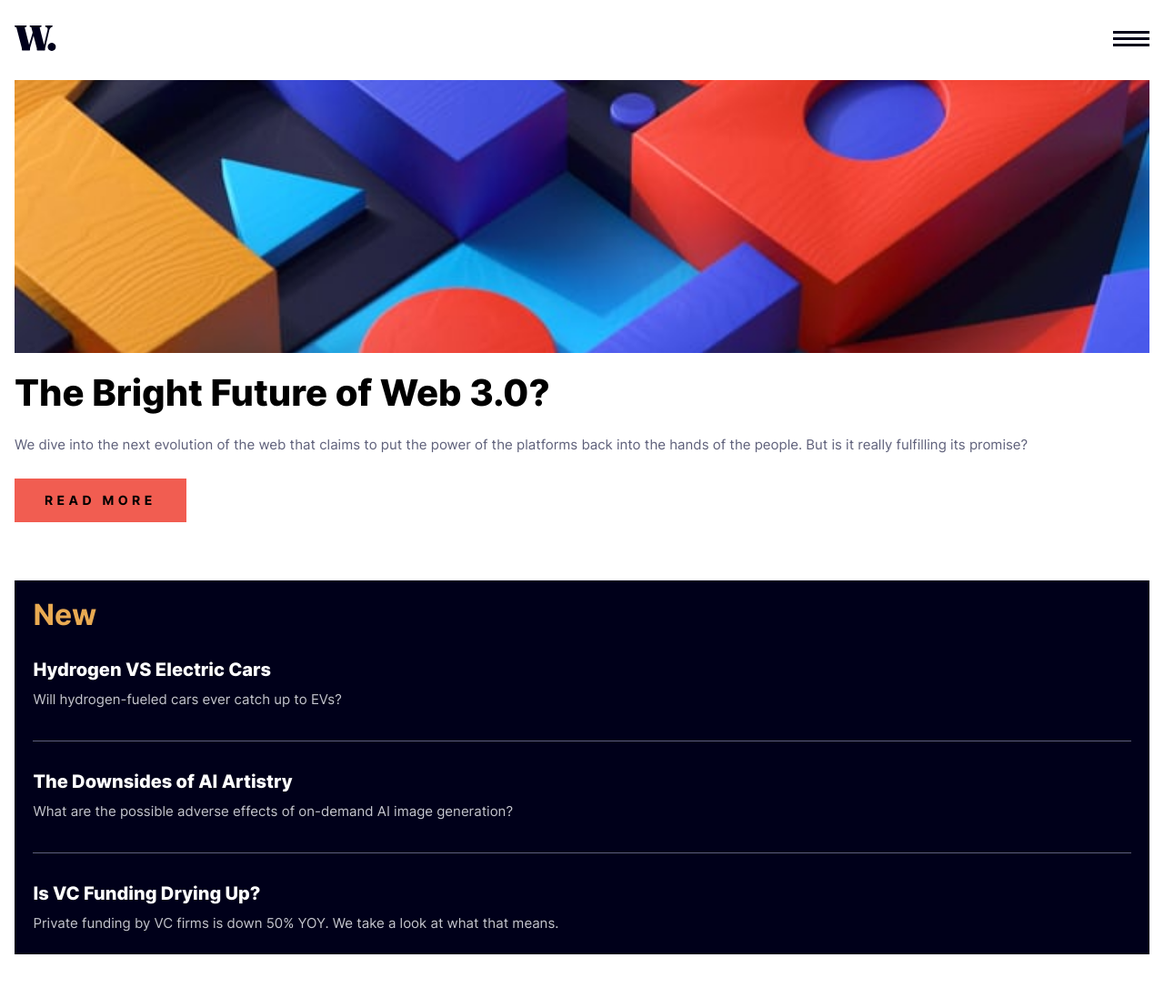
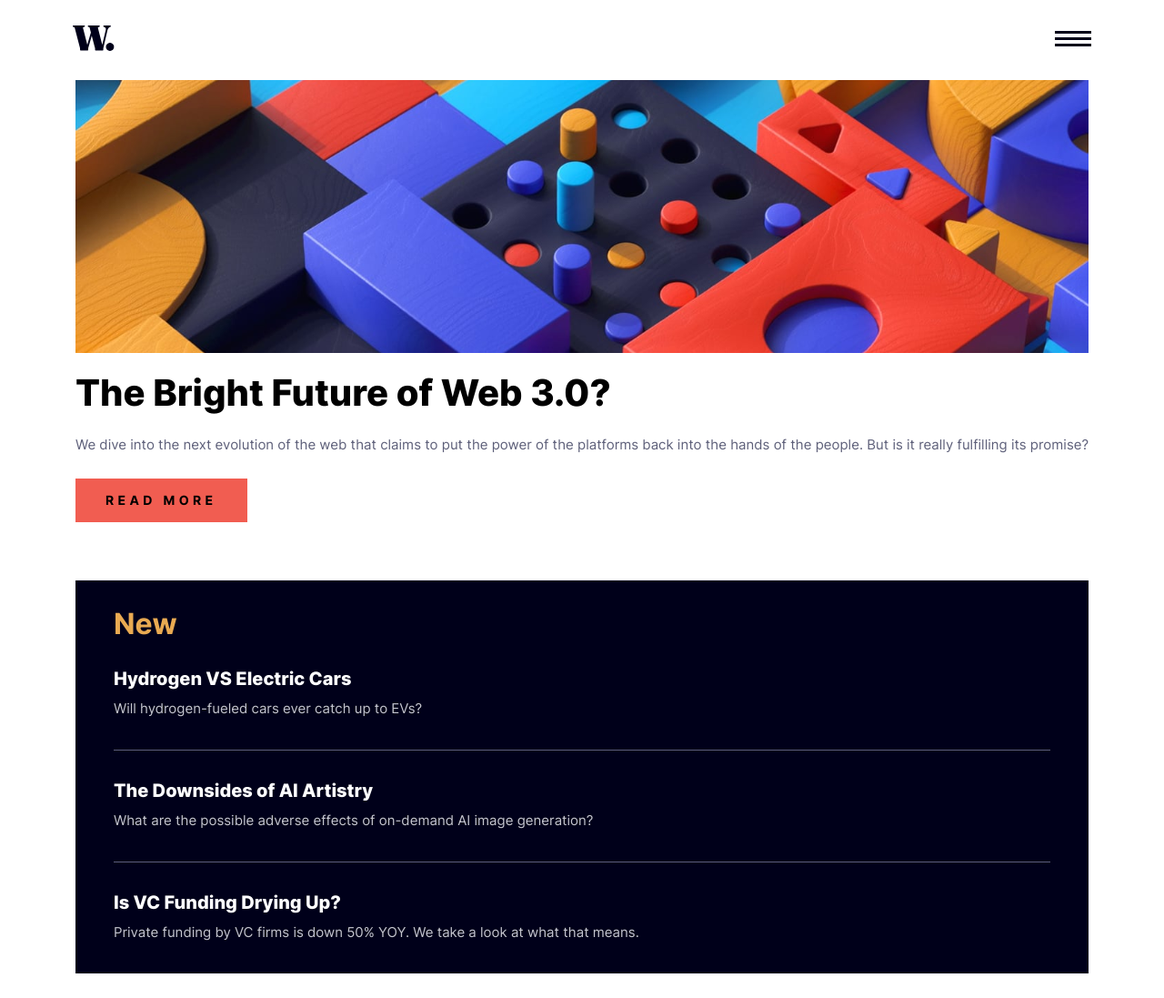
Before and after one commit to cjoak1028/news-homepage, a website: page index.html in a window 1280 px wide. Shown: the top 1097 px of the page at 91% size. Drawn offline with Linux system fonts and the light colour scheme.

Commit message:
Setup mobile layout for responsive desktop layout

```diff
--- a/index.html
+++ b/index.html
@@ -26,8 +26,10 @@
       }
     </style> -->
   </head>
-  <body class="font-inter px-4 py-7">
-    <header class="flex justify-between items-center mb-8">
+  <body
+    class="font-inter px-4 md:px-20 pt-7 pb-20 flex flex-col items-center *:max-w-280"
+  >
+    <header class="flex justify-between w-full mb-8">
       <img src="./assets/images/logo.svg" alt="Company logo" class="h-7" />
       <button><img src="./assets/images/icon-menu.svg" /></button>
       <!-- <nav>
@@ -43,23 +45,27 @@
     <main class="grid grid-cols-3 gap-y-16">
       <article class="col-span-full">
         <div
-          class="h-75 bg-[url(./assets/images/image-web-3-mobile.jpg)] bg-center bg-cover mb-6"
+          class="h-75 bg-[url(./assets/images/image-web-3-mobile.jpg)] md:bg-[url(./assets/images/image-web-3-desktop.jpg)] bg-center bg-cover mb-6"
         ></div>
-        <h1 class="text-[2.5rem]/10 font-extrabold mb-6 color-navy-950">
+        <div class="flex flex-col gap-6">
+          <h1 class="text-[2.5rem]/10 font-extrabold color-navy-950">
             The Bright Future of Web 3.0?
           </h1>
+          <div>
             <p class="text-[0.9375rem]/6.5 text-navy-600 mb-6">
               We dive into the next evolution of the web that claims to put the
-          power of the platforms back into the hands of the people. But is it
-          really fulfilling its promise?
+              power of the platforms back into the hands of the people. But is
+              it really fulfilling its promise?
             </p>
             <a
               class="inline-flex h-12 px-[2.0625rem] bg-red-500 uppercase text-sm/6 font-bold tracking-[0.2738rem] items-center"
               >Read More</a
             >
+          </div>
+        </div>
       </article>
       <section
-        class="col-span-full px-[1.281rem] py-[1.344rem] bg-navy-950 text-white"
+        class="col-span-full px-[1.281rem] md:px-[2.625rem] py-[1.344rem] md:py-8 bg-navy-950 text-white"
       >
         <h2 class="text-gold-400 text-[2rem]/8 font-bold mb-8">New</h2>
         <article>
```
Also changed, not shown: output.css. Lines whose indentation alone changed are shown as unchanged.
